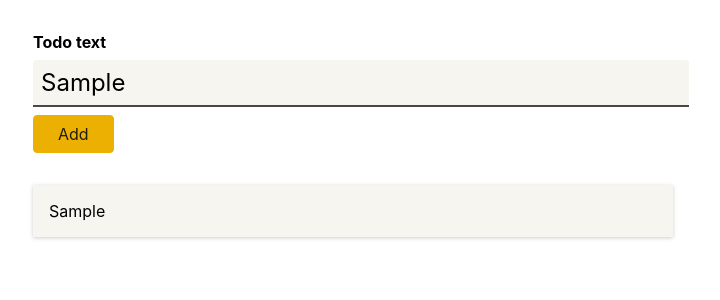
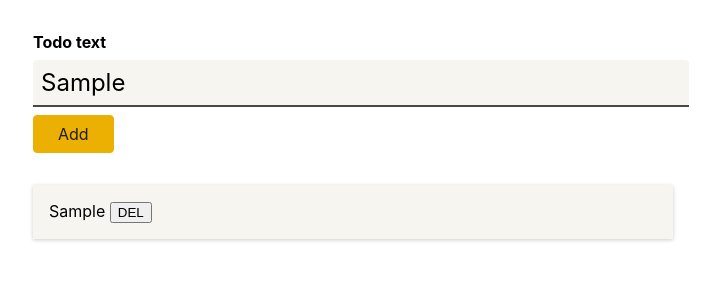
Before and after one commit to SAY10s/tsreact1, a React (Create React App) app: page / in a window 1280 px wide. Both pictures are taken after typing "Sample" into the empty fields and a click on the button "Add". Shown: the top 300 px of the page, without its empty margins (287-1007 px from the left). Built offline with nearby package versions, Linux system fonts and the light colour scheme.

Commit message:
ADD: usuwanie tasków

```diff
--- a/src/App.tsx
+++ b/src/App.tsx
@@ -5,8 +5,6 @@ import Todo from "./models/todo";
 
 function App() {
   const [todos, setTodos] = useState<Todo[]>([]);
-
-  // [new Todo("Dummy text1"), new Todo("Second dummy")];
 
   const addTodoHandler = (todoText: string) => {
     const newTodo = new Todo(todoText);
@@ -16,10 +14,17 @@ function App() {
     });
   };
 
+  const deleteTodoHandler = (test: string) => {
+    setTodos((prevState) => {
+      let newList = prevState.filter((element) => element.id !== test);
+      return newList;
+    });
+  };
+
   return (
     <div>
       <NewTodo onAddTodo={addTodoHandler} />
-      <Todos items={todos} />
+      <Todos items={todos} onDeleteTodo={deleteTodoHandler} />
     </div>
   );
 }
--- a/src/components/TodoUI.tsx
+++ b/src/components/TodoUI.tsx
@@ -1,7 +1,22 @@
 import Classes from "./TodoItem.module.css";
 
-const ToDoUI: React.FC<{ text: string }> = (props) => {
-  return <li className={Classes.item}>{props.text}</li>;
+const ToDoUI: React.FC<{
+  text: string;
+  id: string;
+  onDeleteTodo: (test: string) => void;
+}> = (props) => {
+  return (
+    <li className={Classes.item}>
+      {props.text}{" "}
+      <button
+        onClick={() => {
+          props.onDeleteTodo(props.id);
+        }}
+      >
+        DEL
+      </button>
+    </li>
+  );
 };
 
 export default ToDoUI;
--- a/src/components/Todos.tsx
+++ b/src/components/Todos.tsx
@@ -3,11 +3,19 @@ import Todo from "../models/todo";
 import TodoUI from "./TodoUI";
 import Classes from "./Todos.module.css";
 
-const Todos: React.FC<{ items: Todo[] }> = (props) => {
+const Todos: React.FC<{
+  items: Todo[];
+  onDeleteTodo: (test: string) => void;
+}> = (props) => {
   return (
     <ul className={Classes.todos}>
       {props.items.map((item) => (
-        <TodoUI key={item.id} text={item.text} />
+        <TodoUI
+          key={item.id}
+          id={item.id}
+          text={item.text}
+          onDeleteTodo={props.onDeleteTodo}
+        />
       ))}
     </ul>
   );
```
